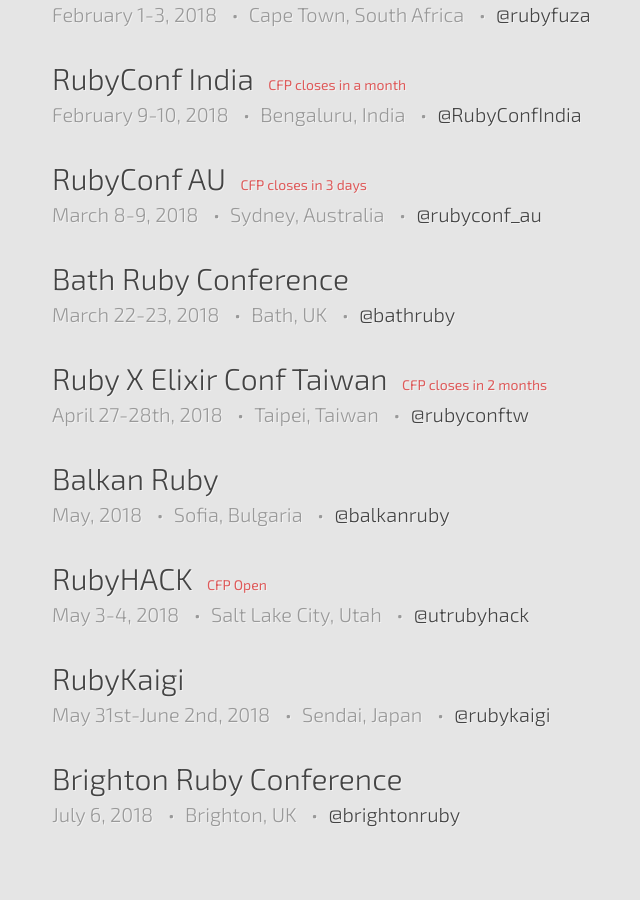
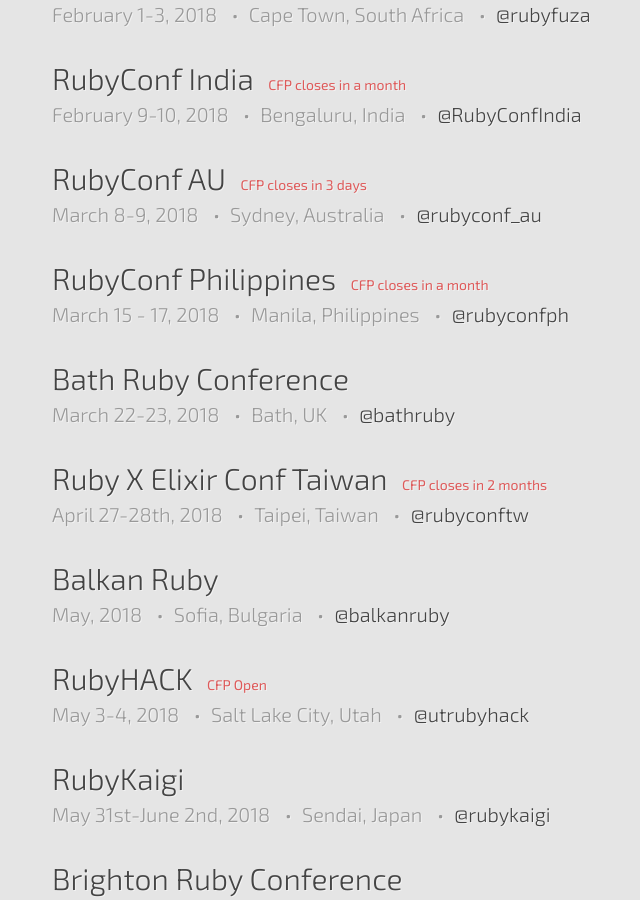
Before and after one commit to ruby-conferences/ruby-conferences.github.io, a Jekyll site: the page built from index.html, in a window 1280 px wide and 900 px high, scrolled down 1402 px. Shown: the whole window, without its empty margins (188-828 px from the left). Built offline with Jekyll 4.4.1, drawn with Linux system fonts in a browser that asks for light colours.

Commit message:
Add RubyConf Philippines

```diff
--- a/_data/current.yml
+++ b/_data/current.yml
@@ -72,6 +72,14 @@
   cfp_phrase: CFP closes
   cfp_date: "October 26, 2017"
 
+- name: RubyConf Philippines
+  location: Manila, Philippines
+  dates: "March 15 - 17, 2018"
+  url: http://rubyconf.ph/
+  twitter: rubyconfph
+  cfp_phrase: CFP closes
+  cfp_date: "December 07, 2017"
+
 - name: Bath Ruby Conference
   location: Bath, UK
   dates: "March 22-23, 2018"
```
